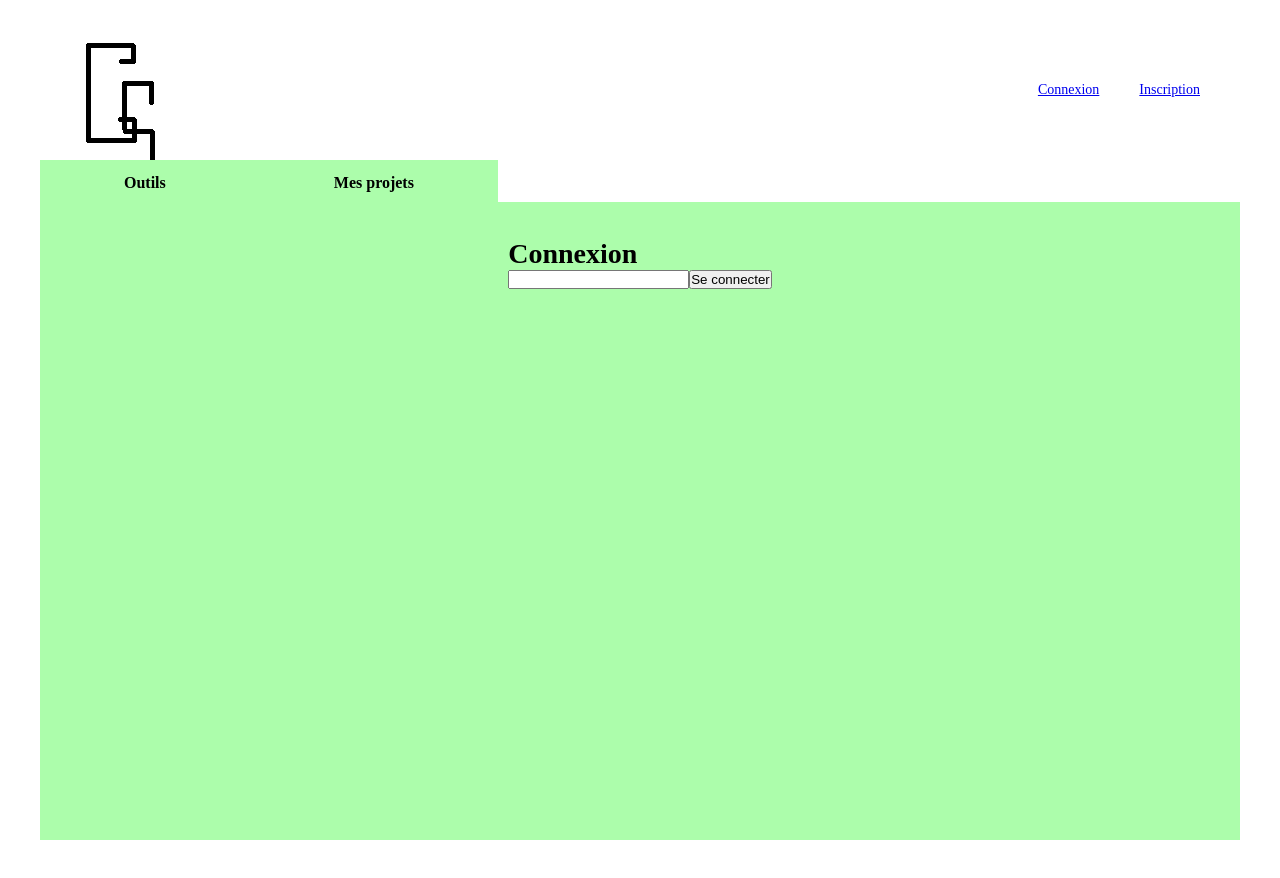
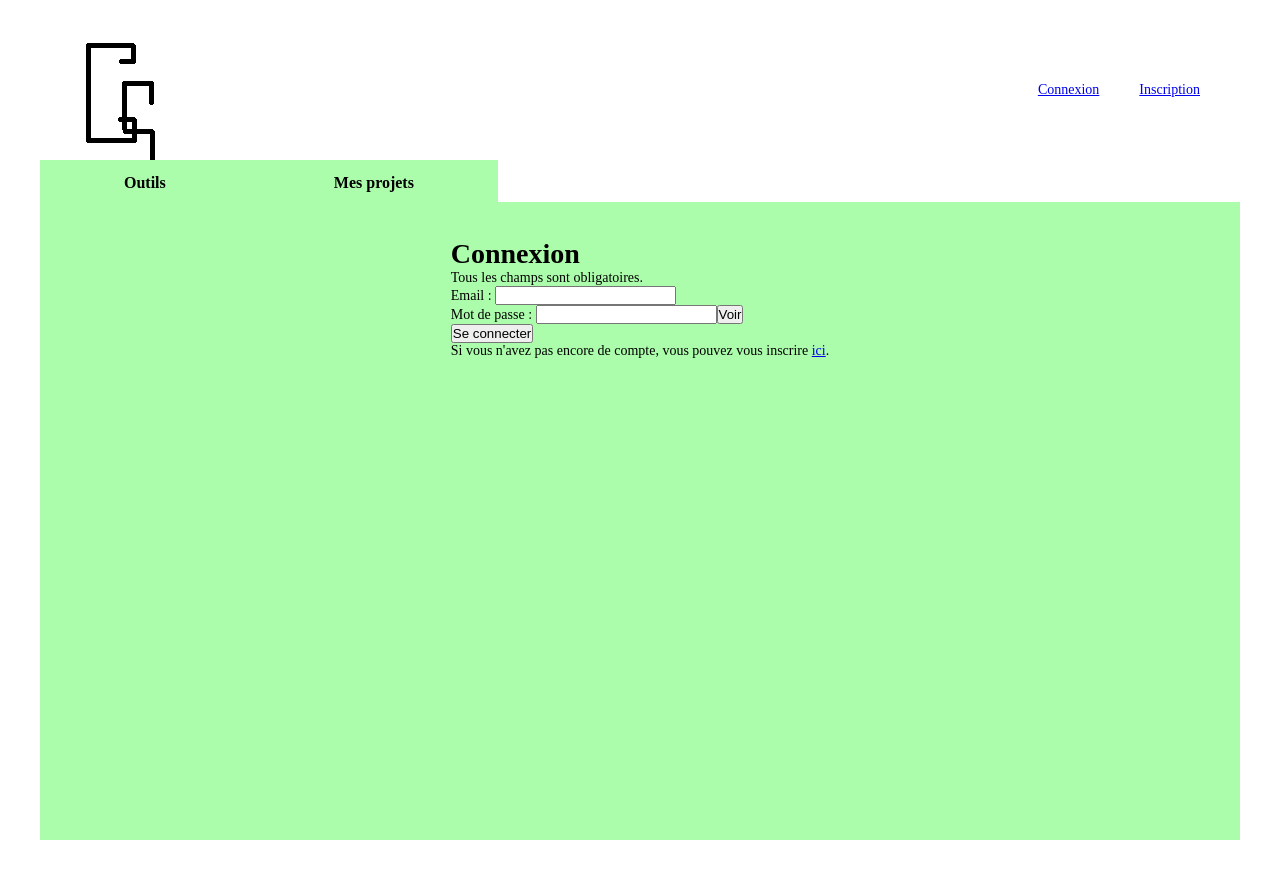
Before and after one commit to Aldehyd/calculate, an Angular app: page /connexion in a window 1280 px wide. Built offline with nearby package versions, Linux system fonts and the light colour scheme.

Commit message:
create connexion form

```diff
--- a/src/app/connexion/connexion.component.html
+++ b/src/app/connexion/connexion.component.html
@@ -1,5 +1,23 @@
 <h1>Connexion</h1>
-<form>
-  <input type="email" id="emailInput" />
+<p>Tous les champs sont obligatoires.</p>
+<form #emailForm="ngForm" (ngSubmit)="onSubmitForm(emailForm)">
+  <p>
+    <label for="emailInput">Email : </label>
+    <input
+      id="emailInput"
+      name="userEmail"
+      type="email"
+      [(ngModel)]="userEmail"
+    />
+  </p>
+  <p>
+    <label for="passwordInput">Mot de passe : </label>
+    <input id="passwordInput" name="userPassword" [(ngModel)]="userPassword" />
+    <button>Voir</button>
+  </p>
   <button type="submit">Se connecter</button>
 </form>
+<p>
+  Si vous n'avez pas encore de compte, vous pouvez vous inscrire
+  <a routerLink="/subscription">ici</a>.
+</p>
--- a/src/app/connexion/connexion.component.ts
+++ b/src/app/connexion/connexion.component.ts
@@ -1,12 +1,24 @@
-import { Component } from '@angular/core';
+import { Component, OnInit } from '@angular/core';
+import { FormsModule, NgForm } from '@angular/forms';
+import { RouterModule } from '@angular/router';
 
 @Component({
   selector: 'app-connexion',
   standalone: true,
-  imports: [],
+  imports: [FormsModule,RouterModule],
   templateUrl: './connexion.component.html',
   styleUrl: './connexion.component.scss'
 })
-export class ConnexionComponent {
+export class ConnexionComponent implements OnInit {
 
+  userEmail!: string;
+  userPassword!: string;
+
+  ngOnInit(): void {
+
+  }
+
+  onSubmitForm(form: NgForm) {
+    console.log(form.value);
+  }
 }
--- a/src/app/projetcs/projetcs.component.html
+++ b/src/app/projetcs/projetcs.component.html
@@ -1,2 +1,2 @@
 <p>Vous devez être connecté pour accéder à vos projets.</p>
-<a routerLink="connexion">Se connecter</a>
+<a routerLink="/connexion">Se connecter</a>
--- a/src/app/subscription/subscription.component.html
+++ b/src/app/subscription/subscription.component.html
@@ -1 +1,4 @@
-<p>subscription works!</p>
+<h1>Inscription</h1>
+<p>
+  Vous avez déjà un compte ? Connectez-vous <a routerLink="/connexion">ici</a>.
+</p>
--- a/src/app/subscription/subscription.component.ts
+++ b/src/app/subscription/subscription.component.ts
@@ -1,9 +1,10 @@
 import { Component } from '@angular/core';
+import { RouterModule } from '@angular/router';
 
 @Component({
   selector: 'app-subscription',
   standalone: true,
-  imports: [],
+  imports: [RouterModule],
   templateUrl: './subscription.component.html',
   styleUrl: './subscription.component.scss'
 })
```
